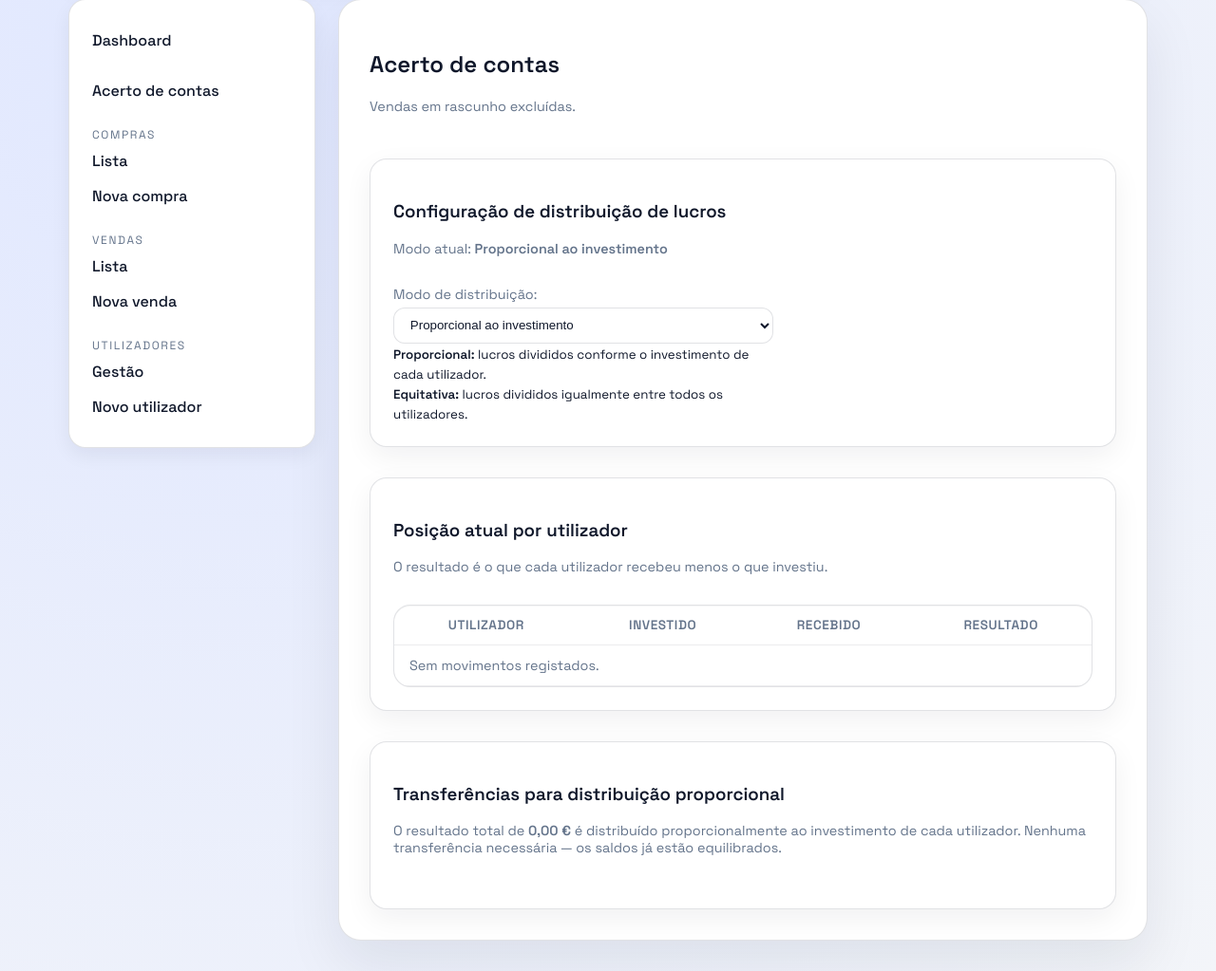
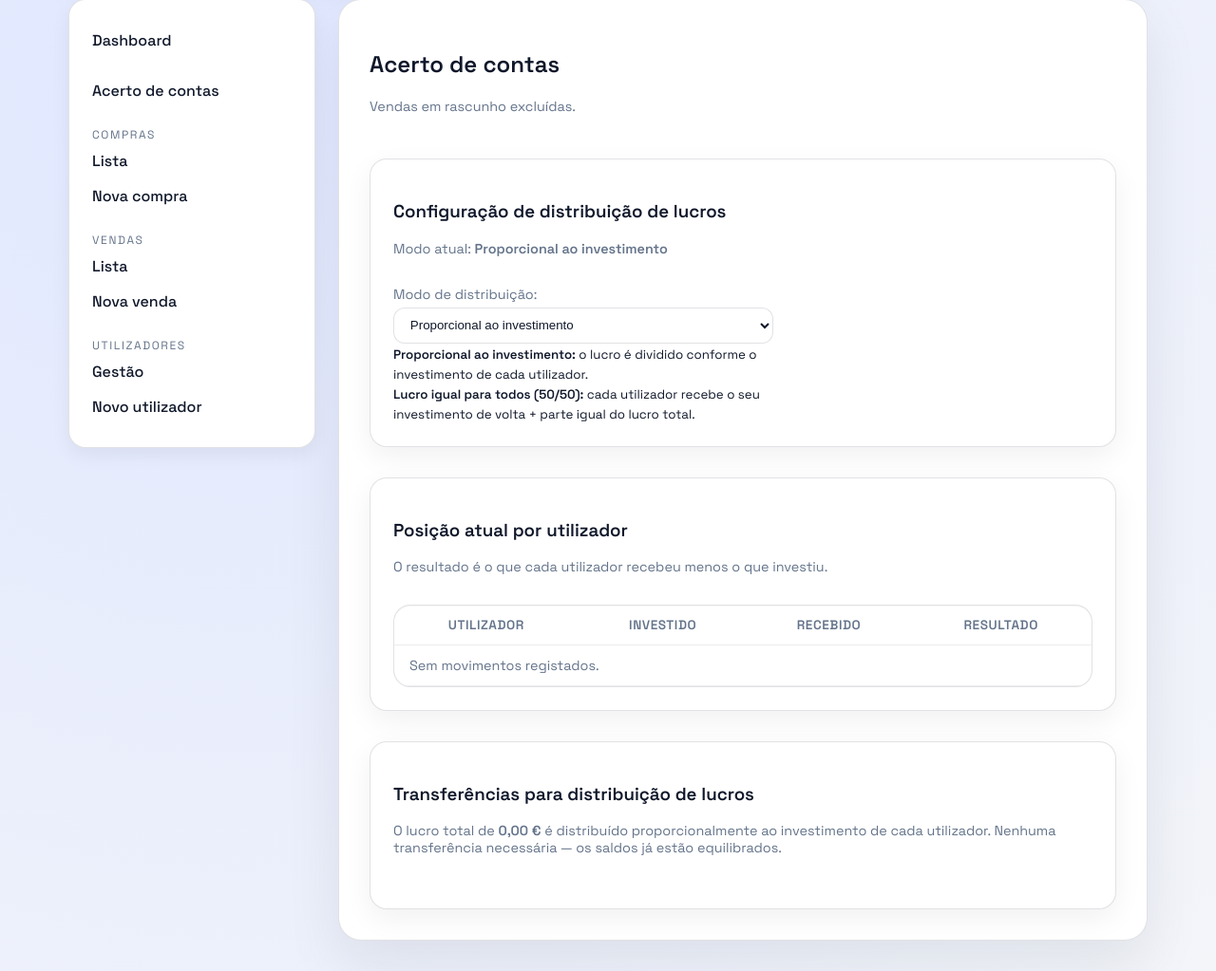
Before and after one commit to diogoammendes/SideSales, a Django app: page /acerto/ in a window 1280 px wide. Shown: the part 196-1219 px from the top of the page at 95% size. Run offline with Django 5.2, Linux system fonts and the light colour scheme; the visitor is signed in with stand-in values (Sample User, id 1); data comes from the database, SQL or seed files in the repository; data that the repository does not hold is empty; some libraries are stand-ins or nearby versions.

Commit message:
Fix profit distribution logic
- Change distribution to work on profit only, not total revenue
- PROPORTIONAL mode: investment + (investment_share × profit)
- EQUAL mode: investment + (profit / num_users)
- Each user gets their investment back first, then profit is distributed
- Update tests to reflect correct profit distribution logic
- Simplify to two modes: PROPORTIONAL and EQUAL
- Update documentation and UI labels

Co-authored-by: diogoammendes <diogoammendes@users.noreply.github.com>

```diff
--- a/operations/models.py
+++ b/operations/models.py
@@ -319,14 +319,14 @@ class SalePayment(TimeStampedModel):
 class SystemSettings(models.Model):
     class DistributionMode(models.TextChoices):
         PROPORTIONAL = 'PROPORTIONAL', _('Proporcional ao investimento')
-        EQUAL = 'EQUAL', _('Equitativa (50/50)')
+        EQUAL = 'EQUAL', _('Lucro igual para todos (50/50)')
 
     distribution_mode = models.CharField(
         max_length=20,
         choices=DistributionMode.choices,
         default=DistributionMode.PROPORTIONAL,
         verbose_name=_('Modo de distribuição de lucros'),
-        help_text=_('Escolha como os lucros serão distribuídos entre os utilizadores'),
+        help_text=_('Como distribuir o lucro total: proporcional ao investimento ou em partes iguais'),
     )
 
     class Meta:
--- a/operations/views.py
+++ b/operations/views.py
@@ -162,7 +162,7 @@ def _compute_ledger(purchases: Iterable[Purchase]) -> tuple[list[dict], Decimal]
     from operations.models import SystemSettings
 
     settings = SystemSettings.get_settings()
-    is_equal_mode = settings.distribution_mode == SystemSettings.DistributionMode.EQUAL
+    distribution_mode = settings.distribution_mode
 
     ledger_map: dict[int, LedgerEntry] = {}
 
@@ -216,13 +216,16 @@ def _compute_ledger(purchases: Iterable[Purchase]) -> tuple[list[dict], Decimal]
             entry = entry_for(user_id)
             entry.invested += invested
 
-            if is_equal_mode:
-                share = Decimal('1') / n_investors
+            if distribution_mode == SystemSettings.DistributionMode.EQUAL:
+                # Equal profit distribution: each user gets equal share of profit
+                equal_profit_share = purchase_realized_profit / n_investors
+                entry.attributed_revenue += invested + equal_profit_share
+                entry.attributed_profit += equal_profit_share
             else:
+                # Proportional distribution: profit share follows investment share
                 share = invested / purchase_total_invested
-
-            entry.attributed_revenue += share * purchase_realized_revenue
-            entry.attributed_profit += share * purchase_realized_profit
+                entry.attributed_revenue += share * purchase_realized_revenue
+                entry.attributed_profit += share * purchase_realized_profit
 
     # Actual received: sum payments per receiver, regardless of active status.
     payment_totals = (
@@ -308,15 +311,15 @@ def _compute_settlement(purchases: Iterable[Purchase]) -> dict:
     """Per-user balances and minimum transfers for the settlement view.
 
     Fair amount per user depends on distribution mode:
-    - PROPORTIONAL: (their investment / total investment) * total revenue
-    - EQUAL: total revenue / number of users
+    - PROPORTIONAL: investment + (investment_share * total_profit)
+    - EQUAL: investment + (total_profit / number_of_users)
 
     Only non-draft sale payments count as received revenue.
     """
     from operations.models import SystemSettings
 
     settings = SystemSettings.get_settings()
-    is_equal_mode = settings.distribution_mode == SystemSettings.DistributionMode.EQUAL
+    distribution_mode = settings.distribution_mode
 
     invested_by_user: dict[int, Decimal] = {}
 
@@ -347,19 +350,27 @@ def _compute_settlement(purchases: Iterable[Purchase]) -> dict:
 
     all_user_ids = set(invested_by_user) | set(received_by_user)
     n_users = len(all_user_ids) or 1
+    total_profit = total_received - total_invested
 
     balances: dict[int, dict] = {}
     for uid in all_user_ids:
         invested = invested_by_user.get(uid, ZERO)
         received = received_by_user.get(uid, ZERO)
 
-        if is_equal_mode:
-            share_pct = Decimal('100') / n_users
-            fair = total_received / n_users
+        if distribution_mode == SystemSettings.DistributionMode.EQUAL:
+            # Equal mode: each user gets their investment back + equal share of profit
+            equal_profit_share = total_profit / n_users
+            fair = invested + equal_profit_share
+            # Share percentage is based on fair amount relative to total received
+            share_pct = (fair / total_received * Decimal('100')) if total_received > ZERO else Decimal('100') / n_users
         elif total_invested > ZERO:
-            share_pct = (invested / total_invested) * Decimal('100')
-            fair = (invested / total_invested) * total_received
+            # Proportional mode: profit distributed by investment share
+            investment_share = invested / total_invested
+            proportional_profit = investment_share * total_profit
+            fair = invested + proportional_profit
+            share_pct = investment_share * Decimal('100')
         else:
+            # Fallback: equal distribution if no investment recorded
             share_pct = Decimal('100') / n_users
             fair = total_received / n_users
 
--- a/templates/operations/settlement.html
+++ b/templates/operations/settlement.html
@@ -32,8 +32,8 @@
                     {% endfor %}
                 </select>
                 <small class="form-text">
-                    <strong>Proporcional:</strong> lucros divididos conforme o investimento de cada utilizador.<br>
-                    <strong>Equitativa:</strong> lucros divididos igualmente entre todos os utilizadores.
+                    <strong>Proporcional ao investimento:</strong> o lucro é dividido conforme o investimento de cada utilizador.<br>
+                    <strong>Lucro igual para todos (50/50):</strong> cada utilizador recebe o seu investimento de volta + parte igual do lucro total.
                 </small>
             </div>
         </form>
@@ -97,10 +97,10 @@
 <section class="panel">
     <header class="panel-header">
         <div>
-            <h3>Transferências para distribuição {{ is_equal_mode|yesno:"equitativa,proporcional" }}</h3>
+            <h3>Transferências para distribuição de lucros</h3>
             <p class="muted">
-                O resultado total de <strong>{{ total_result|floatformat:2 }} €</strong>
-                é distribuído {% if is_equal_mode %}igualmente entre todos os utilizadores{% else %}proporcionalmente ao investimento de cada utilizador{% endif %}.
+                O lucro total de <strong>{{ total_result|floatformat:2 }} €</strong>
+                é distribuído {% if is_equal_mode %}em partes iguais entre todos os utilizadores{% else %}proporcionalmente ao investimento de cada utilizador{% endif %}.
                 {% if transfers %}
                     São necessárias {{ transfers|length }} transferência{{ transfers|length|pluralize:"s" }}:
                 {% else %}
```
Also changed, not shown: docs/architecture.md (+3 -3 lines), operations/tests.py (+40 -13 lines), operations/migrations/0005_add_system_settings.py.
